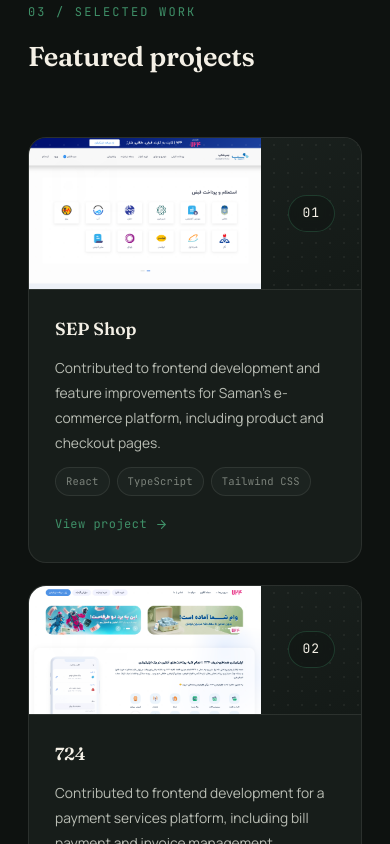
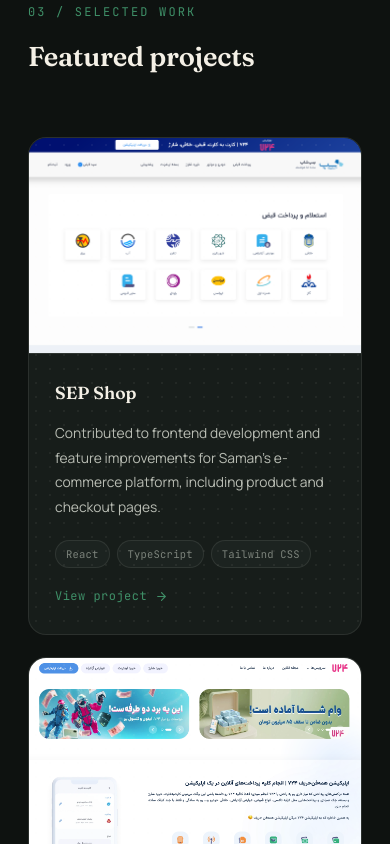
Before and after one commit to sabzehparvar/my-portfolio, a Next.js app: page /en in a window 390 px wide. Shown: the part 3560-4404 px from the top of the page. Built offline with nearby package versions, Linux system fonts and the light colour scheme.

Commit message:
fix: project cards responsive ui and images

```diff
--- a/app/globals.css
+++ b/app/globals.css
@@ -715,7 +715,9 @@
   border-radius: var(--radius);
   overflow: hidden;
   display: flex;
+  max-width: 520px;
   flex-direction: column;
+  margin: auto;
   transition:
     transform 0.35s ease,
     border-color 0.35s ease;
@@ -725,8 +727,7 @@
   border-color: rgba(63, 144, 104, 0.35);
 }
 .proj-visual {
-  height: 150px;
-  position: relative;
+  max-height: 260px;
   overflow: hidden;
   display: flex;
   align-items: center;
@@ -734,18 +735,7 @@
   background: linear-gradient(155deg, var(--panel-2), var(--bg-soft));
   border-bottom: 1px solid var(--line);
 }
-.proj-visual::before {
-  content: attr(data-n);
-  position: absolute;
-  inset-inline-start: 18px;
-  top: -14px;
-  z-index: 1;
-  font-family: var(--font-mono);
-  font-weight: 700;
-  font-size: 72px;
-  color: rgba(244, 240, 230, 0.05);
-  letter-spacing: -0.02em;
-}
+
 .proj-visual .glyph {
   font-family: var(--font-mono);
   font-size: 13px;
@@ -772,6 +762,7 @@
 }
 .proj-body {
   padding: 24px 26px 26px;
+  min-height: 280px;
   display: flex;
   flex-direction: column;
   gap: 12px;
--- a/components/Projects.tsx
+++ b/components/Projects.tsx
@@ -4,12 +4,12 @@
 const projectImageMap: Record<string, string> = {
   "SEP Shop": "/projects/sep-shop.png",
   "724": "/projects/724.png",
-  "Myirancell": "/projects/Myirancell.png",
+  Myirancell: "/projects/Myirancell.png",
   "Saei Group": "/projects/Saei-group.JPEG",
-  "Digirefahi": "/projects/Digirefahi.png",
+  Digirefahi: "/projects/Digirefahi.png",
   "Sierra Vision": "/projects/sierra-vision.jpg",
-  "Verjen": "/projects/verjen.jpg",
-  "Avoa": "/projects/avoa.jpg",
+  Verjen: "/projects/verjen.jpg",
+  Avoa: "/projects/avoa.jpg",
 };
 
 export default function Projects({ dict }: { dict: Dictionary }) {
@@ -23,35 +23,29 @@
         <div className="proj-grid">
           {dict.projects.items.map((p) => (
             <div className="proj-card reveal accent-card" key={p.n}>
-              <div className="proj-visual" data-n={p.n} style={{ display: "flex", height: "100%" }}>
-                <div style={{ flex: "0 0 70%", overflow: "hidden" }}>
+              <div className="proj-visual" style={{ display: "flex" }}>
+                <div style={{ overflow: "hidden" }}>
                   <img
                     src={projectImageMap[p.title]}
                     alt={p.title}
-                    style={{ width: "100%", height: "100%", objectFit: "cover" }}
+                    style={{
+                      width: "100%",
+                      height: "100%",
+                      objectFit: "cover",
+                    }}
                   />
-                </div>
-                <div
-                  style={{
-                    flex: "0 0 30%",
-                    display: "flex",
-                    alignItems: "center",
-                    justifyContent: "center",
-                    padding: "1rem",
-                  }}
-                  className="hidden sm:flex"
-                >
-                  <span className="glyph" style={{ textAlign: "center" }}>
-                    {p.n}
-                  </span>
                 </div>
               </div>
               <div className="proj-body">
-                <div className="proj-title">{p.title}</div>
+                <div className="proj-title" data-n={p.n}>
+                  {p.title}
+                </div>
                 <p className="proj-desc">{p.desc}</p>
                 <div className="tag-row">
                   {p.tags.map((t) => (
-                    <span className="tag" key={t}>{t}</span>
+                    <span className="tag" key={t}>
+                      {t}
+                    </span>
                   ))}
                 </div>
                 <a className="proj-link" href="#">
```
Also changed, not shown: public/projects/724.png.
